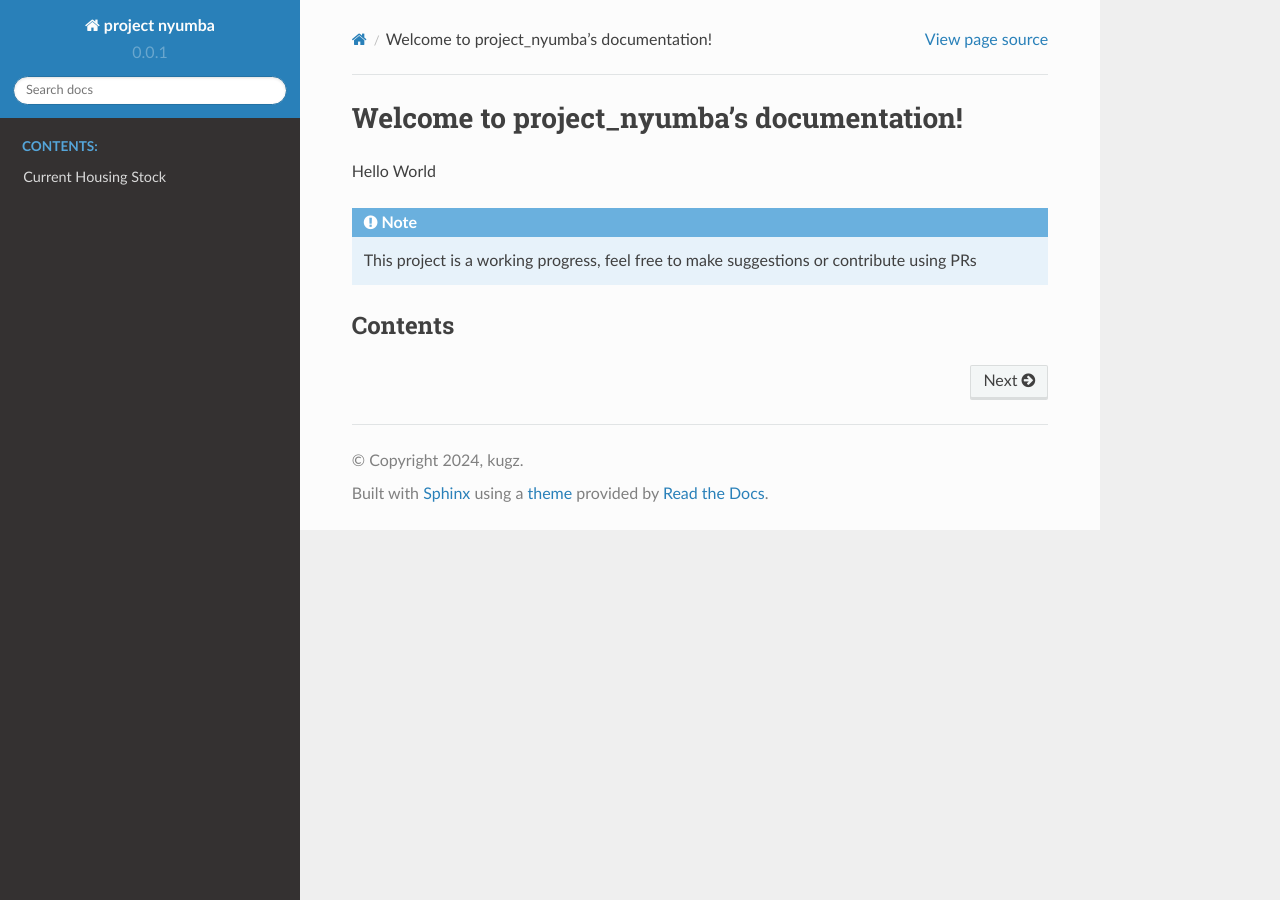
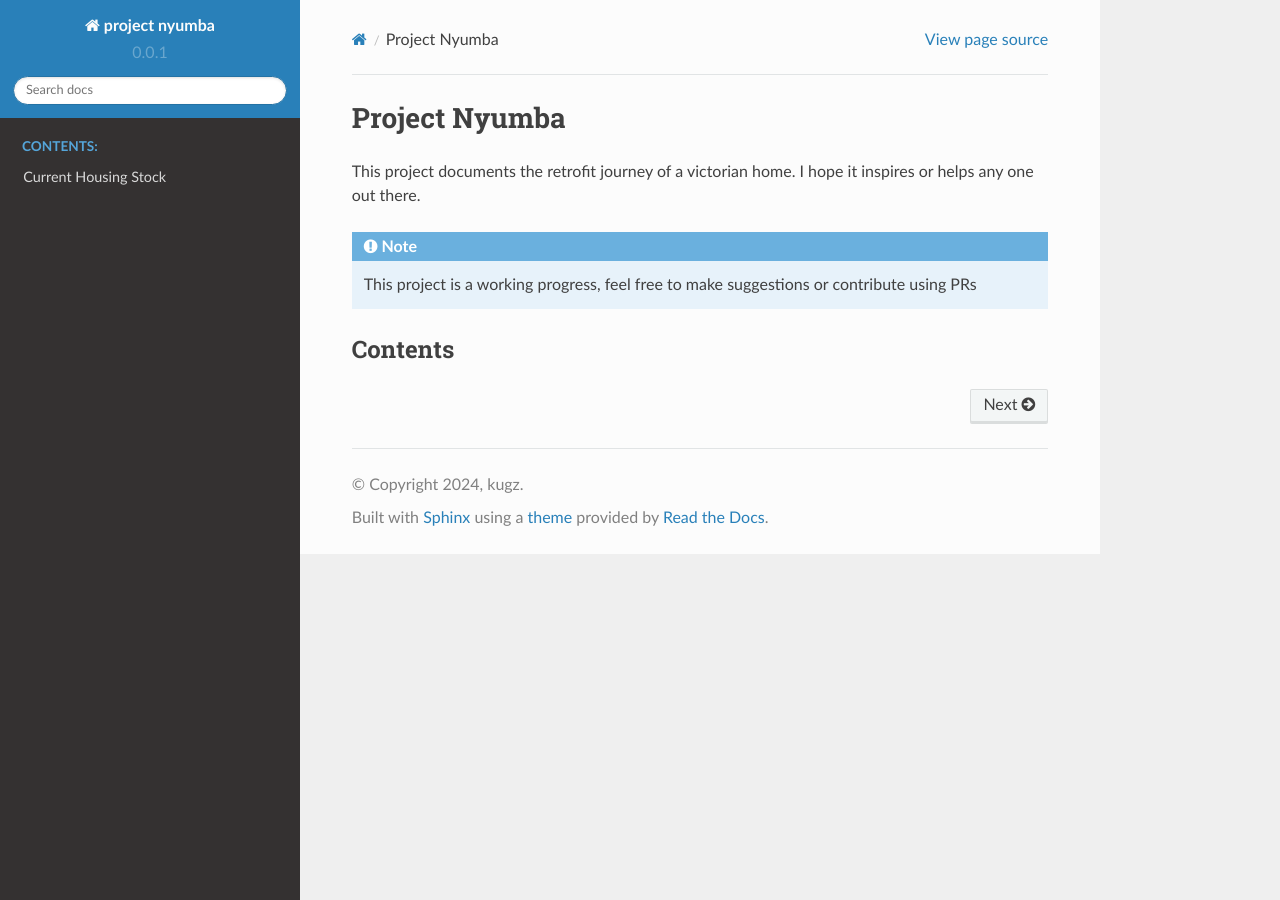
Before and after one commit to kugzy/project_nyumba, a Sphinx documentation site: the page built from docs/source/index.rst, in a window 1280 px wide. Built offline with Sphinx 7.4.7 and the Read the Docs theme 2.0.0, drawn with Linux system fonts in a browser that asks for light colours.

Commit message:
initial corrections

```diff
--- a/docs/source/index.rst
+++ b/docs/source/index.rst
@@ -1,6 +1,6 @@
-Welcome to project_nyumba's documentation!
-==========================================
-Hello World
+Project Nyumba
+===============
+This project documents the retrofit journey of a victorian home. I hope it inspires or helps any one out there.
 
 .. note::
 
```
